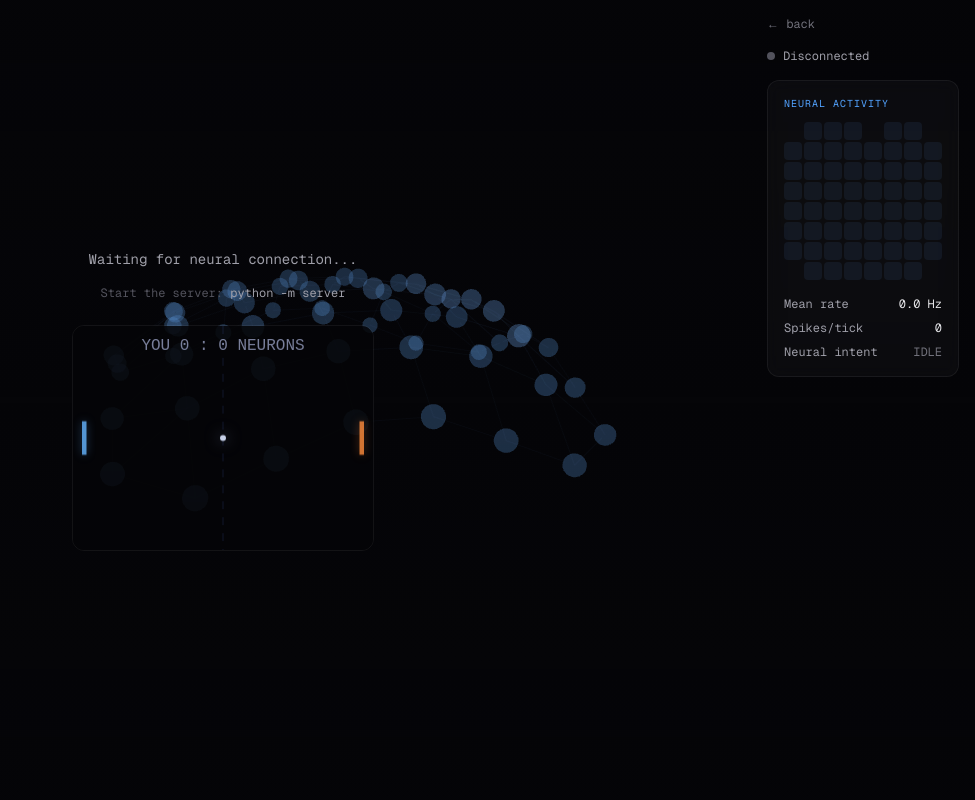
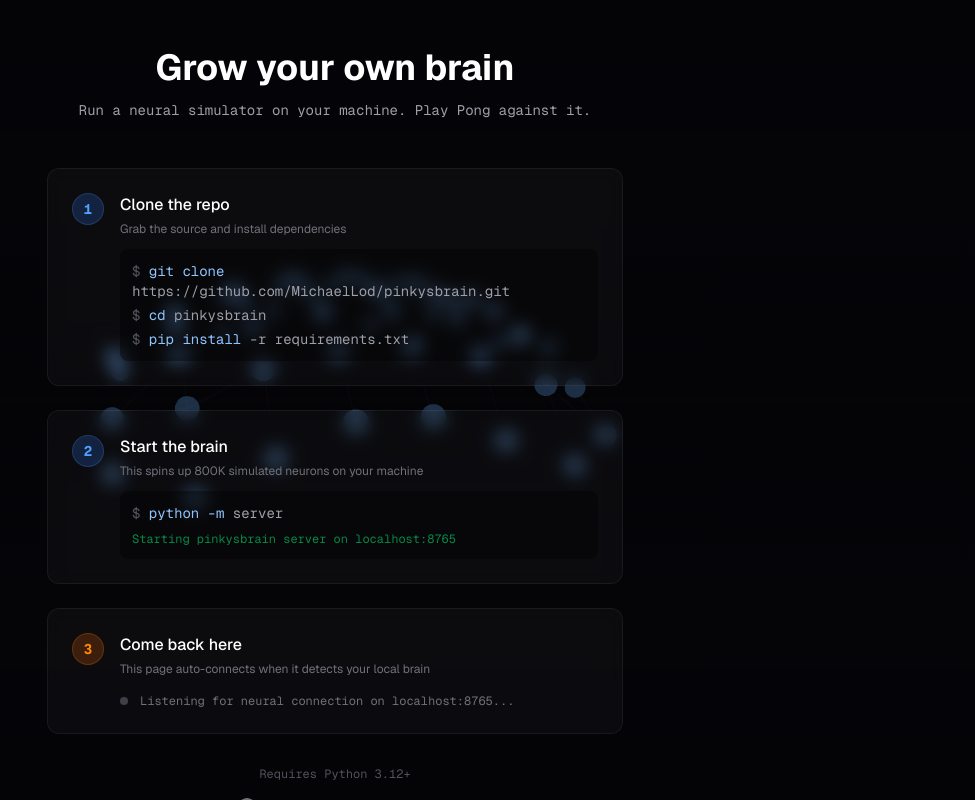
Before and after one commit to MichaelLod/pinkysbrain, a Next.js app in the folder web/: page /play in a window 1280 px wide. Shown: the whole page, without its empty margins (305-1280 px from the left). Built offline with nearby package versions, Linux system fonts and the light colour scheme; no server answers.

Commit message:
Replace disconnected state with setup guide

```diff
--- a/web/app/play/page.tsx
+++ b/web/app/play/page.tsx
@@ -8,6 +8,132 @@
 
 const WS_URL =
   process.env.NEXT_PUBLIC_WS_URL ?? "ws://localhost:8765";
+
+function SetupGuide() {
+  return (
+    <div className="flex items-center justify-center min-h-screen px-6 py-12">
+      <div className="max-w-xl w-full">
+        <div className="text-center mb-12">
+          <h1 className="text-3xl sm:text-4xl font-bold text-white mb-3">
+            Grow your own brain
+          </h1>
+          <p className="text-zinc-400 text-sm font-mono">
+            Run a neural simulator on your machine. Play Pong against it.
+          </p>
+        </div>
+
+        <div className="space-y-6">
+          {/* Step 1 */}
+          <div className="bg-white/[0.03] border border-white/[0.06] backdrop-blur-sm rounded-xl p-6">
+            <div className="flex items-start gap-4">
+              <div className="flex-shrink-0 w-8 h-8 rounded-full bg-blue-500/20 border border-blue-400/20 flex items-center justify-center text-blue-400 font-mono text-sm font-bold">
+                1
+              </div>
+              <div className="flex-1">
+                <h3 className="text-white font-medium mb-1">
+                  Clone the repo
+                </h3>
+                <p className="text-zinc-500 text-xs mb-3">
+                  Grab the source and install dependencies
+                </p>
+                <div className="bg-black/40 rounded-lg p-3 font-mono text-sm space-y-1">
+                  <div className="text-zinc-400">
+                    <span className="text-zinc-600 select-none">$ </span>
+                    <span className="text-blue-300">git clone</span>{" "}
+                    https://github.com/MichaelLod/pinkysbrain.git
+                  </div>
+                  <div className="text-zinc-400">
+                    <span className="text-zinc-600 select-none">$ </span>
+                    <span className="text-blue-300">cd</span> pinkysbrain
+                  </div>
+                  <div className="text-zinc-400">
+                    <span className="text-zinc-600 select-none">$ </span>
+                    <span className="text-blue-300">pip install</span> -r
+                    requirements.txt
+                  </div>
+                </div>
+              </div>
+            </div>
+          </div>
+
+          {/* Step 2 */}
+          <div className="bg-white/[0.03] border border-white/[0.06] backdrop-blur-sm rounded-xl p-6">
+            <div className="flex items-start gap-4">
+              <div className="flex-shrink-0 w-8 h-8 rounded-full bg-blue-500/20 border border-blue-400/20 flex items-center justify-center text-blue-400 font-mono text-sm font-bold">
+                2
+              </div>
+              <div className="flex-1">
+                <h3 className="text-white font-medium mb-1">
+                  Start the brain
+                </h3>
+                <p className="text-zinc-500 text-xs mb-3">
+                  This spins up 800K simulated neurons on your machine
+                </p>
+                <div className="bg-black/40 rounded-lg p-3 font-mono text-sm">
+                  <div className="text-zinc-400">
+                    <span className="text-zinc-600 select-none">$ </span>
+                    <span className="text-blue-300">python -m</span> server
+                  </div>
+                  <div className="text-green-400/60 text-xs mt-2">
+                    Starting pinkysbrain server on localhost:8765
+                  </div>
+                </div>
+              </div>
+            </div>
+          </div>
+
+          {/* Step 3 */}
+          <div className="bg-white/[0.03] border border-white/[0.06] backdrop-blur-sm rounded-xl p-6">
+            <div className="flex items-start gap-4">
+              <div className="flex-shrink-0 w-8 h-8 rounded-full bg-orange-500/20 border border-orange-400/20 flex items-center justify-center text-orange-400 font-mono text-sm font-bold">
+                3
+              </div>
+              <div className="flex-1">
+                <h3 className="text-white font-medium mb-1">
+                  Come back here
+                </h3>
+                <p className="text-zinc-500 text-xs mb-3">
+                  This page auto-connects when it detects your local brain
+                </p>
+                <div className="flex items-center gap-3 mt-4">
+                  <div className="w-2 h-2 rounded-full bg-zinc-600 animate-pulse" />
+                  <span className="text-zinc-500 font-mono text-xs">
+                    Listening for neural connection on localhost:8765...
+                  </span>
+                </div>
+              </div>
+            </div>
+          </div>
+        </div>
+
+        <div className="mt-8 text-center space-y-4">
+          <p className="text-zinc-600 text-xs font-mono">
+            Requires Python 3.12+
+          </p>
+          <div className="flex items-center justify-center gap-4">
+            <a
+              href="https://github.com/MichaelLod/pinkysbrain"
+              target="_blank"
+              rel="noopener noreferrer"
+              className="flex items-center gap-2 text-zinc-500 hover:text-zinc-300 transition-colors text-xs font-mono"
+            >
+              <svg className="w-4 h-4" fill="currentColor" viewBox="0 0 24 24">
+                <path d="M12 0c-6.626 0-12 5.373-12 12 0 5.302 3.438 9.8 8.207 11.387.599.111.793-.261.793-.577v-2.234c-3.338.726-4.033-1.416-4.033-1.416-.546-1.387-1.333-1.756-1.333-1.756-1.089-.745.083-.729.083-.729 1.205.084 1.839 1.237 1.839 1.237 1.07 1.834 2.807 1.304 3.492.997.107-.775.418-1.305.762-1.604-2.665-.305-5.467-1.334-5.467-5.931 0-1.311.469-2.381 1.236-3.221-.124-.303-.535-1.524.117-3.176 0 0 1.008-.322 3.301 1.23.957-.266 1.983-.399 3.003-.404 1.02.005 2.047.138 3.006.404 2.291-1.552 3.297-1.23 3.297-1.23.653 1.653.242 2.874.118 3.176.77.84 1.235 1.911 1.235 3.221 0 4.609-2.807 5.624-5.479 5.921.43.372.823 1.102.823 2.222v3.293c0 .319.192.694.801.576 4.765-1.589 8.199-6.086 8.199-11.386 0-6.627-5.373-12-12-12z" />
+              </svg>
+              View source
+            </a>
+            <Link
+              href="/"
+              className="text-zinc-500 hover:text-zinc-300 transition-colors text-xs font-mono"
+            >
+              Learn more
+            </Link>
+          </div>
+        </div>
+      </div>
+    </div>
+  );
+}
 
 export default function PlayPage() {
   const { connected, latestTick, sendPlayerInput } = useNeuralSocket(WS_URL);
@@ -25,42 +151,18 @@
 
       <div className="absolute inset-0 bg-gradient-to-b from-[#050508]/30 via-transparent to-[#050508]/30 z-10 pointer-events-none" />
 
-      {/* Game layer */}
-      <div className="relative z-20 flex h-full">
+      {/* Content layer */}
+      <div className="relative z-20 h-full">
+        {connected ? (
+          <div className="flex h-full">
             {/* Pong */}
             <div className="flex-1 flex items-center justify-center p-4">
-          {connected ? (
               <div className="w-full max-w-3xl aspect-[4/3] rounded-xl overflow-hidden border border-white/[0.06]">
                 <PongCanvas
                   gameState={latestTick?.game ?? null}
                   onPlayerInput={sendPlayerInput}
                 />
               </div>
-          ) : (
-            <div className="text-center">
-              <div className="text-zinc-400 font-mono text-sm mb-4">
-                Waiting for neural connection...
-              </div>
-              <div className="text-zinc-600 font-mono text-xs mb-6">
-                Start the server: <code className="text-zinc-400">python -m server</code>
-              </div>
-              <div className="w-full max-w-3xl aspect-[4/3] rounded-xl overflow-hidden border border-white/[0.06] mx-auto">
-                <PongCanvas
-                  gameState={{
-                    ball_x: 0.5,
-                    ball_y: 0.5,
-                    ball_vx: 0,
-                    ball_vy: 0,
-                    player_paddle_y: 0.5,
-                    neural_paddle_y: 0.5,
-                    player_score: 0,
-                    neural_score: 0,
-                  }}
-                  onPlayerInput={() => {}}
-                />
-              </div>
-            </div>
-          )}
             </div>
 
             {/* Analysis sidebar */}
@@ -73,11 +175,9 @@
               </Link>
 
               <div className="flex items-center gap-2">
-            <div
-              className={`w-2 h-2 rounded-full ${connected ? "bg-green-500" : "bg-zinc-600"}`}
-            />
+                <div className="w-2 h-2 rounded-full bg-green-500" />
                 <span className="font-mono text-xs text-zinc-400">
-              {connected ? "Connected" : "Disconnected"}
+                  Connected
                 </span>
               </div>
 
@@ -87,23 +187,31 @@
                 neuralDirection={latestTick?.neural_direction ?? 0}
               />
 
-          {connected && latestTick && (
+              {latestTick && (
                 <div className="bg-white/[0.03] border border-white/[0.06] backdrop-blur-sm rounded-xl p-4 font-mono text-xs">
                   <div className="text-orange-400 uppercase tracking-widest text-[10px] mb-3">
                     Score
                   </div>
                   <div className="flex justify-between text-zinc-300">
                     <span>You</span>
-                <span className="text-lg">{latestTick.game.player_score}</span>
+                    <span className="text-lg">
+                      {latestTick.game.player_score}
+                    </span>
                   </div>
                   <div className="flex justify-between text-zinc-300">
                     <span>Neurons</span>
-                <span className="text-lg">{latestTick.game.neural_score}</span>
+                    <span className="text-lg">
+                      {latestTick.game.neural_score}
+                    </span>
                   </div>
                 </div>
               )}
             </div>
           </div>
+        ) : (
+          <SetupGuide />
+        )}
+      </div>
     </div>
   );
 }
```
Lines whose indentation alone changed are shown as unchanged.
